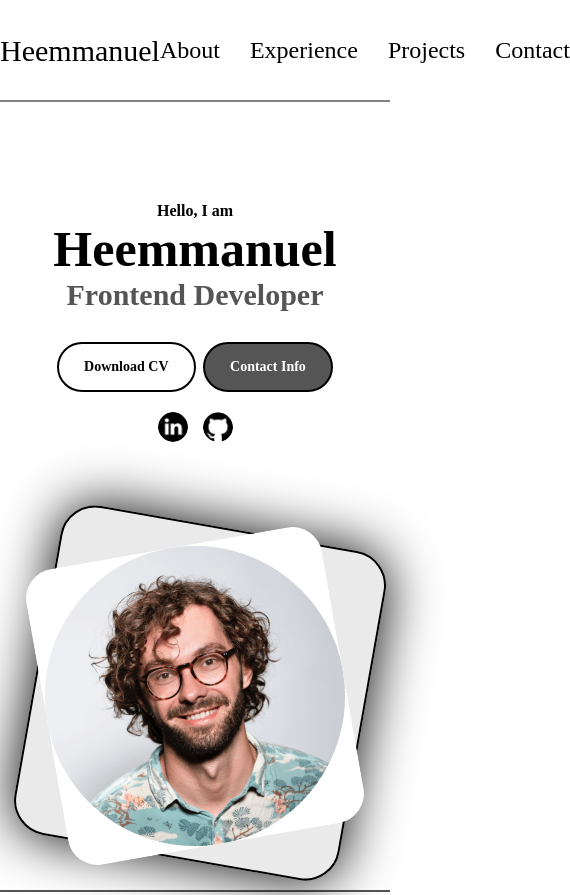
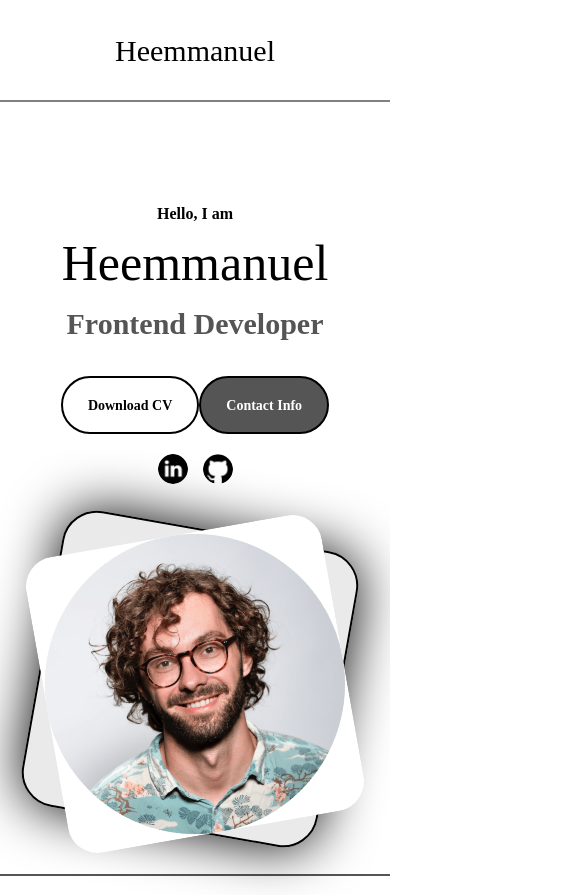
Before and after one commit to theheemmanuel/portfol, a plain HTML site: page index.html in a window 390 px wide. Shown: the top 895 px of the page, 570 px wide, since content can reach past the window. Drawn offline with nearby package versions, Linux system fonts and the light colour scheme.

Commit message:
mobile view

```diff
--- a/index.html
+++ b/index.html
@@ -5,11 +5,12 @@
     <meta name="viewport" content="width=device-width, initial-scale=1.0" />
     <title>My Portfolio</title>
     <link rel="stylesheet" href="style.css" />
+    <script src="https://cdn.tailwindcss.com"></script>
   </head>
   <body>
     <header class="navbar">
       <h1><a href="#home">Heemmanuel</a></h1>
-      <div class="menu">
+      <div class="menu max-md:hidden">
         <li><a href="#about">About</a></li>
         <li><a href="#experience">Experience</a></li>
         <li><a href="#projects">Projects</a></li>
@@ -20,7 +21,7 @@
     <section class="next1">
       <div class="next1b">
         <p>Hello, I am</p>
-        <h1>Heemmanuel</h1>
+        <h1 class="">Heemmanuel</h1>
         <h3>Frontend Developer</h3>
         <div class="btngroup">
           <button>
@@ -231,11 +232,19 @@
     </section>
 
     <footer>
-      <div class="menu">
-        <li><a href="#about">About</a></li>
-        <li><a href="#experience">Experience</a></li>
-        <li><a href="#projects">Projects</a></li>
-        <li><a href="#contact">Contact</a></li>
+      <div class="flex gap-2">
+        <li class="list-none text-[20px] font-semibold">
+          <a href="#about">About</a>
+        </li>
+        <li class="list-none text-[20px] font-semibold">
+          <a href="#experience">Experience</a>
+        </li>
+        <li class="list-none text-[20px] font-semibold">
+          <a href="#projects">Projects</a>
+        </li>
+        <li class="list-none text-[20px] font-semibold">
+          <a href="#contact">Contact</a>
+        </li>
       </div>
 
       <h3>Copyright &copy 2023 Heemmanuel. All Rights Reserved</h3>
--- a/style.css
+++ b/style.css
@@ -60,7 +60,7 @@
   flex-wrap: wrap;
   flex-direction: row;
   justify-content: center;
-  gap: 100px;
+  gap: 50px;
   align-items: center;
   text-align: center;
   /* min-height: 100vh; */
@@ -85,11 +85,11 @@
 .span {
   background-color: rgba(59, 50, 50, 0.1);
   transform: rotate(10deg);
-  width: 110%;
-  height: 110%;
+  width: 100%;
+  height: 100%;
   position: absolute;
-  top: -20px;
-  left: -10px;
+  top: -5px;
+  left: -5px;
   border-radius: 35px;
   border: solid 2px black;
   box-shadow: 0px 0px 55px rgb(0, 0, 0);
@@ -438,8 +438,8 @@
   width: 50px;
   position: absolute;
   right: 20px;
-  bottom: 50px;
+  bottom: 0px;
   transform: rotate(180deg);
-  transition: all 10s ease-out;
+  transition: all ease-out;
   cursor: pointer;
 }
```
